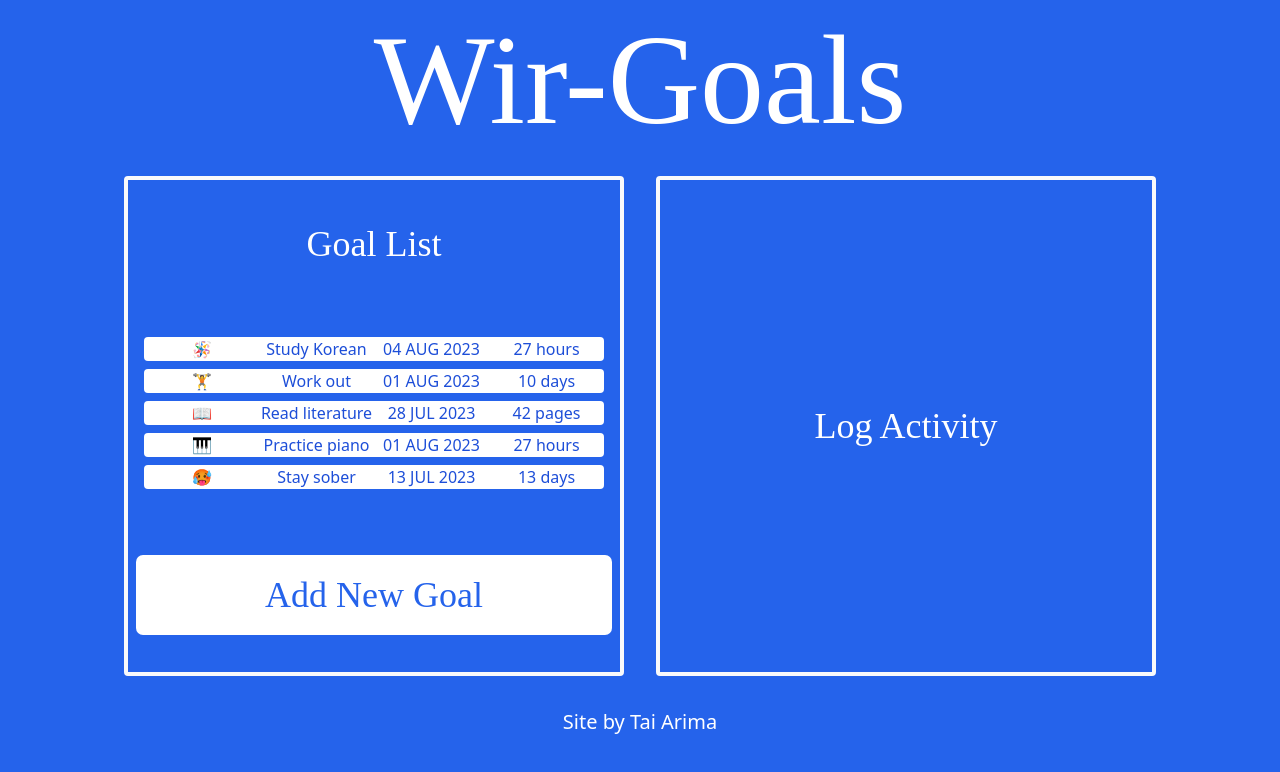
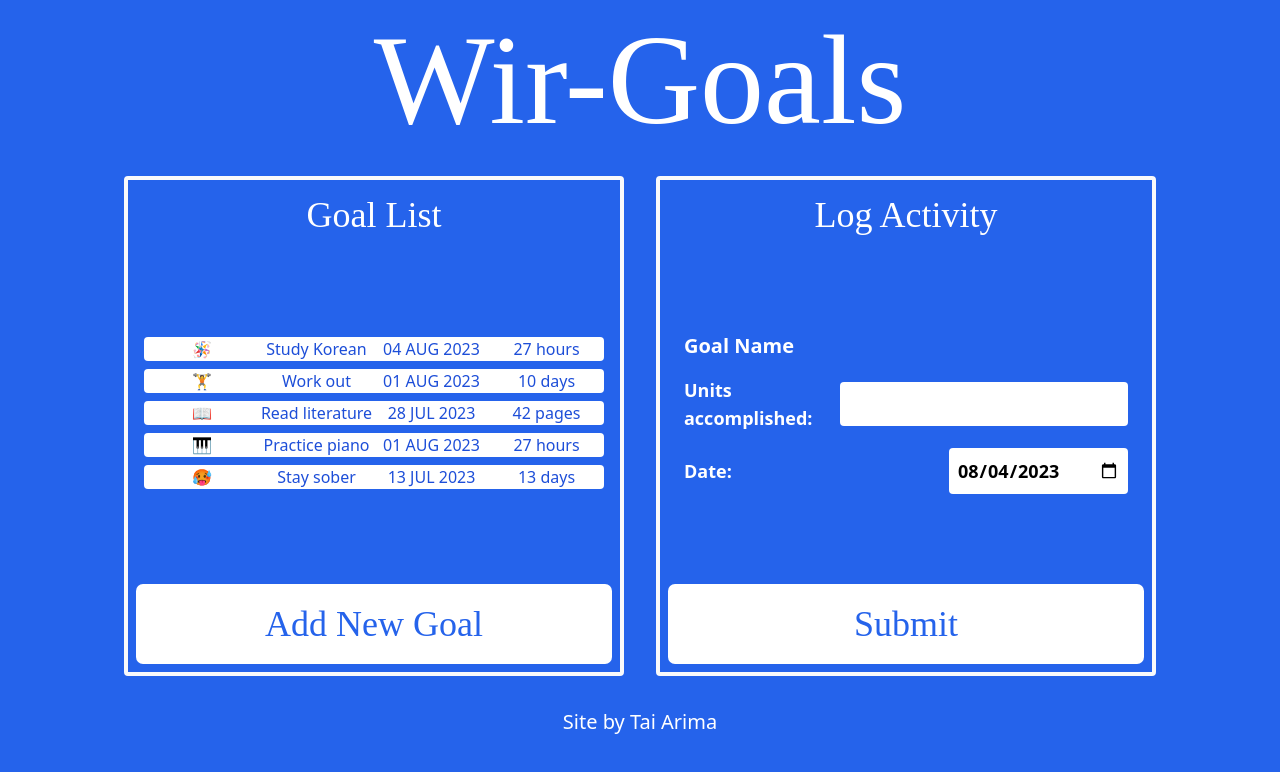
Before and after one commit to taiarima/wir-goals, a React (Create React App) app: page / in a window 1280 px wide. Shown: the top 772 px of the page. Built offline with nearby package versions, Linux system fonts and the light colour scheme.

Commit message:
Continued building static elements.

```diff
--- a/src/App.js
+++ b/src/App.js
@@ -1,17 +1,65 @@
 import Title from "./Components/Title";
-import GoalLog from "./Components/GoalLog";
+import LogActivity from "./Components/LogActivity";
 import GoalList from "./Components/GoalList";
-import Goal from "./Components/GoalList";
-import Button from "./Components/Button";
 import Footer from "./Components/Footer";
+import { useState } from "react";
 
 function App() {
+  const goalObjects = [
+    {
+      id: 1,
+      emoji: "🪅",
+      name: "Study Korean",
+      units: "hours",
+      accUnits: 27,
+      lastUpdated: "04 AUG 2023",
+    },
+    {
+      id: 2,
+      emoji: "🏋️",
+      name: "Work out",
+      units: "days",
+      accUnits: 10,
+      lastUpdated: "01 AUG 2023",
+    },
+    {
+      id: 3,
+      emoji: "📖",
+      name: "Read literature",
+      units: "pages",
+      accUnits: 42,
+      lastUpdated: "28 JUL 2023",
+    },
+    {
+      id: 4,
+      emoji: "🎹",
+      name: "Practice piano",
+      units: "hours",
+      accUnits: 27,
+      lastUpdated: "01 AUG 2023",
+    },
+    {
+      id: 5,
+      emoji: "🥵",
+      name: "Stay sober",
+      units: "days",
+      accUnits: 13,
+      lastUpdated: "13 JUL 2023",
+    },
+  ];
+
+  const [goalList, setGoalList] = useState(goalObjects);
+
+  function onSetGoalList(newGoal) {
+    setGoalList([...goalList, newGoal]);
+  }
+
   return (
     <div className="bg-blue-600 h-screen">
       <Title />
       <div className="flex flex-row p-4 justify-center">
-        <GoalList />
-        <GoalLog />
+        <GoalList goalList={goalList} onSetGoalList={onSetGoalList} />
+        <LogActivity goalList={goalList} />
       </div>
       <Footer />
     </div>
--- a/src/Components/Goal.js
+++ b/src/Components/Goal.js
@@ -1,6 +1,6 @@
 export default function Goal({ goal }) {
   return (
-    <li className="grid grid-cols-4 text-base bg-white text-blue-700 rounded m-2 cursor-pointer hover:bg-yellow-200">
+    <li className="grid grid-cols-4 text-base bg-white text-blue-700 rounded m-2 cursor-pointer hover:bg-gold">
       <div>{goal.emoji}</div>
       <div>{goal.name}</div>
       <div>{goal.lastUpdated}</div>
--- a/src/Components/GoalList.js
+++ b/src/Components/GoalList.js
@@ -1,55 +1,15 @@
+
 import Button from "./Button";
 import Goal from "./Goal";
 
-export default function GoalList() {
-  const goalObjects = [
-    {
-      id: 1,
-      emoji: "🪅",
-      name: "Study Korean",
-      units: "hours",
-      accUnits: 27,
-      lastUpdated: "04 AUG 2023",
-    },
-    {
-      id: 2,
-      emoji: "🏋️",
-      name: "Work out",
-      units: "days",
-      accUnits: 10,
-      lastUpdated: "01 AUG 2023",
-    },
-    {
-      id: 3,
-      emoji: "📖",
-      name: "Read literature",
-      units: "pages",
-      accUnits: 42,
-      lastUpdated: "28 JUL 2023",
-    },
-    {
-      id: 4,
-      emoji: "🎹",
-      name: "Practice piano",
-      units: "hours",
-      accUnits: 27,
-      lastUpdated: "01 AUG 2023",
-    },
-    {
-      id: 5,
-      emoji: "🥵",
-      name: "Stay sober",
-      units: "days",
-      accUnits: 13,
-      lastUpdated: "13 JUL 2023",
-    },
-  ];
+export default function GoalList({goalList}) {
+
 
   return (
     <div className="goal-container">
       <h1 className="font-subtitle">Goal List</h1>
       <ul>
-        {goalObjects.map((goal) => (
+        {goalList.map((goal) => (
           <Goal goal={goal} key={goal.id} />
         ))}
       </ul>
--- a/src/Components/GoalLog.js
+++ /dev/null
@@ -1,7 +0,0 @@
-export default function GoalLog() {
-  return (
-    <div className="goal-container">
-      <h1 className="font-subtitle">Log Activity</h1>
-    </div>
-  );
-}
--- /dev/null
+++ b/src/Components/LogActivity.js
@@ -0,0 +1,34 @@
+import Button from "./Button";
+
+export default function LogActivity() {
+  // Get today's date for default value of date
+  const today = new Date();
+  // Format it as YYYY-MM-DD
+  const formattedDate = today.toISOString().split("T")[0];
+
+  return (
+    <div className="goal-container">
+      <h1 className="font-subtitle">Log Activity</h1>
+      <div className="text-left m-4 text-lg flex flex-col font-bold">
+        <div className="flex justify-between items-center mb-4">
+          <label className="text-xl">Goal Name</label>
+          {/* <input className="text-black rounded ml-4 p-2" type="text"></input> */}
+        </div>
+        <div className="flex justify-between items-center">
+          <label>Units accomplished:</label>
+          <input className="text-black rounded ml-4 p-2 " type="text"></input>
+          {/* <p className="ml-1 p-2">Units</p> */}
+        </div>
+        <div className="flex justify-between items-center mt-4">
+          <label>Date:</label>
+          <input
+            className="rounded ml-4 text-black p-2"
+            type="date"
+            value={formattedDate}
+          ></input>
+        </div>
+      </div>
+      <Button>Submit</Button>
+    </div>
+  );
+}
--- a/src/index.css
+++ b/src/index.css
@@ -18,7 +18,7 @@
   color: #ffffff; /* text-white */
   display: flex;
   flex-direction: column;
-  justify-content: space-around;
+  justify-content: space-between;
 }
 
 .button {
--- a/tailwind.config.js
+++ b/tailwind.config.js
@@ -3,6 +3,9 @@ module.exports = {
   content: ["./src/**/*.{html,js}"],
   theme: {
     extend: {
+      colors: {
+        gold: "rgb(252, 252, 72)", // Add your custom color here
+      },
       fontFamily: {
         title: ["Luckiest Guy", "cursive"],
         subtitle: ["Bakbak One", "cursive"],
```
